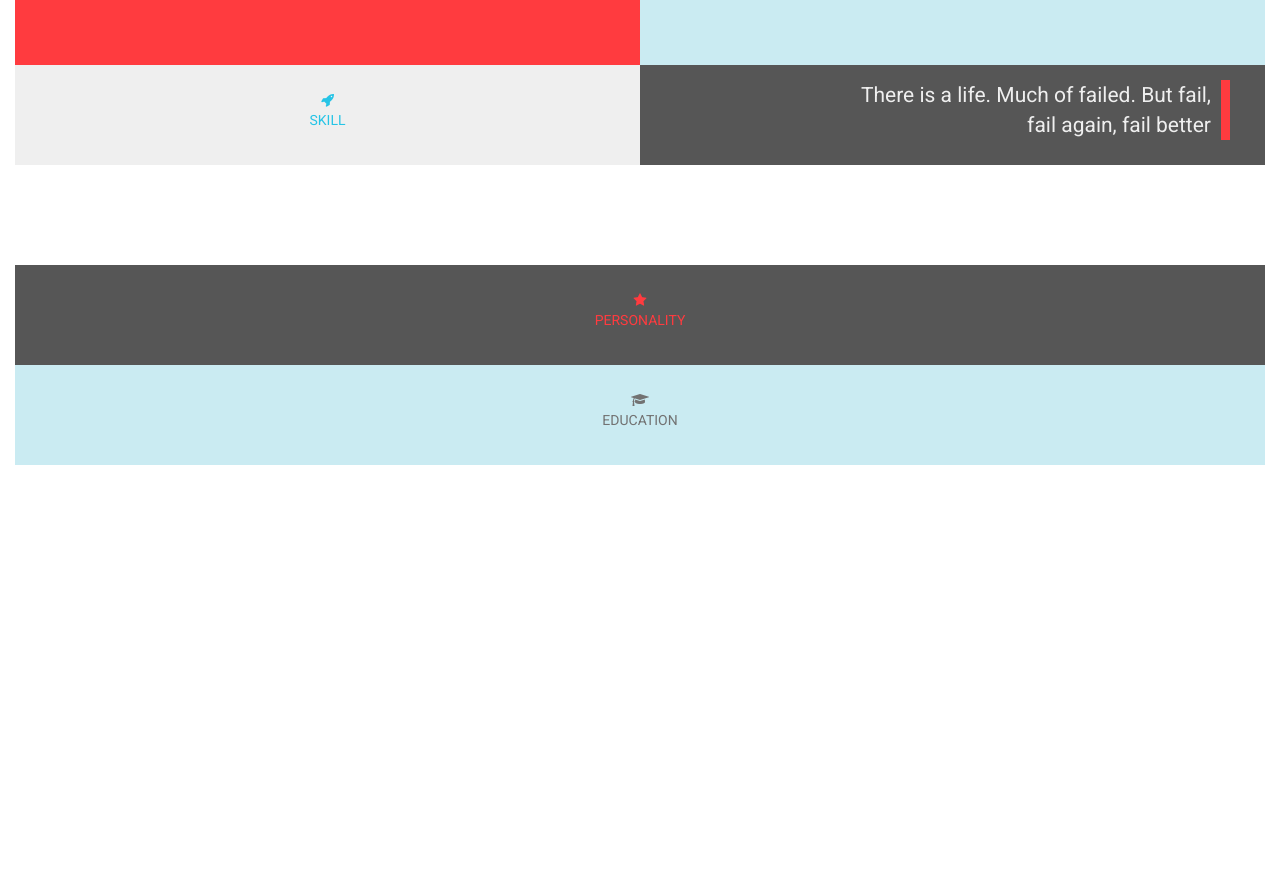
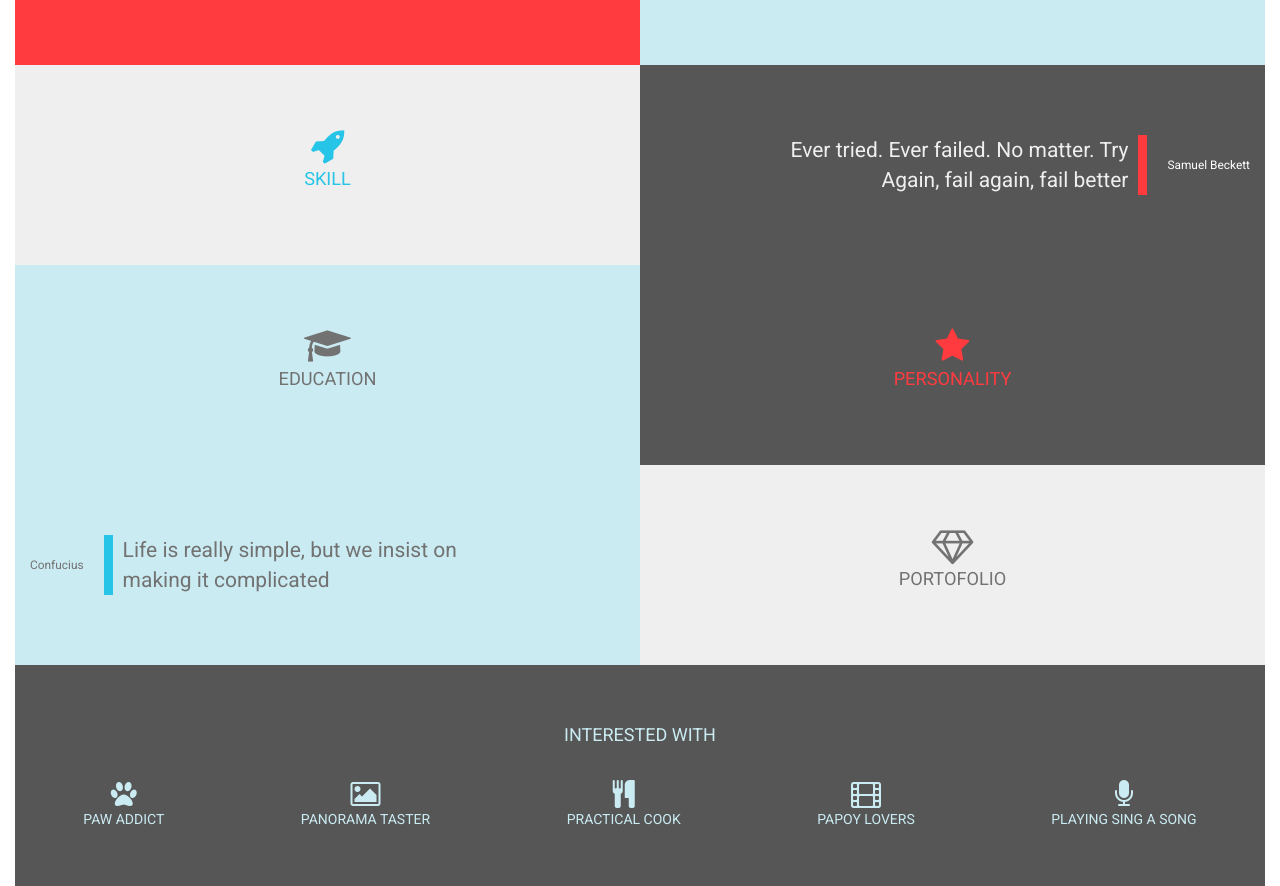
Before and after one commit to anggraito/profile-web, a website: page client/index.html in a window 1280 px wide. Shown: the part 350-1236 px from the top of the page. Before the commit the page ends 830 px from the top, so only its background shows below. Drawn offline with nearby package versions, Linux system fonts and the light colour scheme.

Commit message:
almost done, finishing footer

```diff
--- a/client/assets/css/master.css
+++ b/client/assets/css/master.css
@@ -50,12 +50,11 @@ body{
   height: 50%;
   text-align: center;
 }
-.height-full a{
+.height-half a{
   text-decoration: none;
   font-size: 0.8em;
-  font-weight: 700;
 }
-.height-full i{
+.height-half i{
   font-size: 1.8em;
 }
 .center-thing{
@@ -66,7 +65,7 @@ body{
   transform: translate(-50%, -50%)
 }
 .height-middle{
-  height: 200px;
+  height: 150px;
 }
 
 /* header------------------------- */
@@ -85,7 +84,9 @@ header p{
 .education, about{
   position: relative;
 }
-.education a{
+.job-experience a,
+.education a,
+.portofolio a{
   color: #727272;
 }
 .personality a, .about a{
@@ -94,20 +95,39 @@ header p{
 .skill a{
   color: #26c4e6;
 }
+.just-quotes small{
+  color: #fff;
+}
+.just-quotes-second small{
+  color: #727272;
+}
 .just-quotes{
   display: flex;
-  align-items: center;
-  justify-content: flex-end;
+  align-items: flex-end;
+  justify-content: center;
+}
+.just-quotes-second{
+  display: flex;
+  align-items: flex-start;
+  justify-content: center;
 }
 .just-quotes p{
-  width: 65%;
-  text-align: right;
-  border-right: 9px solid #FF3B3F;
+  width: 70%;
+  text-align: center;
+  border-bottom: 3px solid #FF3B3F;
   font-size: 1em;
   color: #efefef;
   font-weight: 500;
-  padding-right: 10px;
-  margin-right: 20px;
+  margin-bottom: 0;
+}
+.just-quotes-second p{
+  width: 70%;
+  text-align: center;
+  border-top: 3px solid #26c4e6;
+  font-size: 1em;
+  color: #727272;
+  font-weight: 500;
+  margin-bottom: 0;
 }
 .wrapper{
   display: -webkit-box;
@@ -131,7 +151,35 @@ header p{
 
 
 /* content------------------------ */
+.interest{
+  padding: 50px 0;
+}
+.interest h4{
+  color: #CAEBF2;
+  margin-bottom: 35px;
+}
+.interest ul{
+  margin-bottom: 0;
+  display: flex;
+  flex-direction: row;
+  justify-content: space-around;
+  color: #CAEBF2;
+}
+.interest li{
+  list-style: none;
+}
 
+/* footer------------------------- */
+.copyright{
+  background: url('/assets/images/pattern.jpg') repeat center center;
+  opacity: 0.6;
+  image-rendering: -webkit-optimize-contrast;
+}
+.copyright p{
+  position: absolute;
+  bottom: 0;
+  background-color: #efefef;
+}
 
 
 /* Small devices (tablets, 768px and up) */
@@ -142,6 +190,41 @@ header p{
   .height-half{
     height: 100%;
   }
+  .wrapper{
+    flex-flow: row nowrap;
+  }
+  .education{
+    order: 1;
+  }
+  .personality{
+    order: 2;
+  }
+  .just-quotes{
+    align-items: center;
+    justify-content: flex-end;
+  }
+  .just-quotes p{
+    width: 65%;
+    font-size: 1em;
+    text-align: right;
+    border-bottom: 0;
+    border-right: 9px solid #FF3B3F;
+    padding-right: 10px;
+    margin-right: 20px;
+  }
+  .just-quotes-second{
+    align-items: center;
+    justify-content: flex-start;
+  }
+  .just-quotes-second p{
+    width: 65%;
+    font-size: 1em;
+    text-align: left;
+    border-top: 0;
+    border-left: 9px solid #26c4e6;
+    padding-left: 10px;
+    margin-left: 20px;
+  }
 }
 
 /* Medium devices (desktops, 992px and up) */
@@ -149,26 +232,52 @@ header p{
   .height-full{
     height: 300px;
   }
+  .height-middle{
+    height: 150px;
+  }
   .height-half{
     height: 50%;
+  }
+  .skill, .just-quotes,
+  .education, .personality,
+  .portofolio, .just-quotes-second{
+    height: 100%;
+  }
+  .wrapper{
+    flex-flow: row nowrap;
+  }
+  .education{
+    order: 1;
+  }
+  .personality{
+    order: 2;
+  }
+  .just-quotes p, .just-quotes-second p{
+    font-size: 1.2em;
   }
 }
 
 /* Large devices (large desktops, 1200px and up) */
 @media (min-width: 1200px) {
-  .height-full{
+  .height-full, .height-middle{
     height: 400px;
   }
-  .box-half{
+  .height-middle{
     height: 200px;
   }
-  .height-full a{
+  .height-half a{
     font-size: 1.3em;
   }
-  .height-full i{
+  .height-half i{
     font-size: 2em;
   }
-  .just-quotes p{
+  .education{
+    order: 1;
+  }
+  .personality{
+    order: 2;
+  }
+  .just-quotes p, .just-quotes-second p{
     font-size: 1.5em;
   }
 }
--- a/client/index.html
+++ b/client/index.html
@@ -27,7 +27,7 @@
             <p>ABOUT US</p>
           </a>
         </div>
-        <div class="col-sm-6 col-md-12 skyblue height-half education">
+        <div class="col-sm-6 col-md-12 skyblue height-half job-experience">
           <a href="#" class="center-thing">
             <i class="fa fa-hourglass" aria-hidden="true"></i>
             <p>JOB EXPERIENCES</p>
@@ -36,7 +36,6 @@
       </div>
     </div>
   </header>
-  <div class="clearfix"></div>
 
   <section class="container-fluid">
     <div class="row height-middle">
@@ -47,7 +46,8 @@
         </a>
       </div>
       <div class="col-sm-6 col-md-6 blackboard height-half just-quotes">
-        <p>There is a life. Much of failed. But fail, fail again, fail better</p>
+        <p>Ever tried. Ever failed. No matter. Try Again, fail again, fail better</p>
+        <small class="hidden-xs">Samuel Beckett</small>
       </div>
       <div class="clearfix"></div>
     </div>
@@ -67,26 +67,74 @@
       </div>
     </div>
 
-    <!-- <div class="row">
-      <div class="neutral">
-        portofolio
+    <div class="row height-middle">
+      <div class="col-sm-6 col-md-6 skyblue height-half just-quotes-second">
+        <small class="hidden-xs">Confucius</small>
+        <p>Life is really simple, but we insist on making it complicated</p>
       </div>
-      <div class="blackboard interest">
-        disini interest list
-      </div>
-    </div> -->
-  </section>
-<!--
-  <footer class="container-fluid">
-    <div class="row">
-      <div class="col-md-6 copyright">
-        red pattern
-      </div>
-      <div class="col-md-6 watermelon social-media">
-        red aja
+      <div class="col-sm-6 col-md-6 neutral height-half portofolio">
+        <a href="#" class="center-thing">
+          <i class="fa fa-diamond" aria-hidden="true"></i>
+          <p>PORTOFOLIO</p>
+        </a>
       </div>
     </div>
-  </footer>  -->
+
+    <div class="row">
+      <div class="col-md-12 height-half blackboard interest">
+        <h4>INTERESTED WITH</h4>
+        <ul>
+          <li>
+            <i class="fa fa-paw" aria-hidden="true"></i>
+            <p>PAW ADDICT</p>
+          </li>
+          <li>
+            <i class="fa fa-picture-o" aria-hidden="true"></i>
+            <p>PANORAMA TASTER</p>
+          </li>
+          <li>
+            <i class="fa fa-cutlery" aria-hidden="true"></i>
+            <p>PRACTICAL COOK</p>
+          </li>
+          <li>
+            <i class="fa fa-film" aria-hidden="true"></i>
+            <p>PAPOY LOVERS</p>
+          </li>
+          <li>
+            <i class="fa fa-microphone" aria-hidden="true"></i>
+            <p>PLAYING SING A SONG</p>
+          </li>
+        </ul>
+      </div>
+    </div>
+  </section>
+
+  <footer class="container-fluid">
+    <div class="row watermelon">
+      <div class="col-md-6 height-middle copyright">
+        <p>&copy; 2017 clowder.xyz<p>
+      </div>
+      <div class="col-md-6 height-middle social-media">
+        <ul>
+          <li>
+            <a href="#">
+              <i class="fa fa-github-alt" aria-hidden="true"></i>
+            </a>
+          </li>
+          <li>
+            <a href="#">
+              <i class="fa fa-linkedin" aria-hidden="true"></i>
+            </a>
+          </li>
+          <li>
+            <a href="#">
+              <i class="fa fa-skype" aria-hidden="true"></i>
+            </a>
+          </li>
+        </ul>
+      </div>
+    </div>
+  </footer>
 
   <script src="https://code.jquery.com/jquery-3.2.1.slim.min.js" integrity="sha384-KJ3o2DKtIkvYIK3UENzmM7KCkRr/rE9/Qpg6aAZGJwFDMVNA/GpGFF93hXpG5KkN" crossorigin="anonymous"></script>
   <script src="https://cdnjs.cloudflare.com/ajax/libs/popper.js/1.11.0/umd/popper.min.js" integrity="sha384-b/U6ypiBEHpOf/4+1nzFpr53nxSS+GLCkfwBdFNTxtclqqenISfwAzpKaMNFNmj4" crossorigin="anonymous"></script>
```
Also changed, not shown: client/assets/images/arabian.png (added), client/assets/images/floral.png (added), client/assets/images/pattern.jpg (added).
